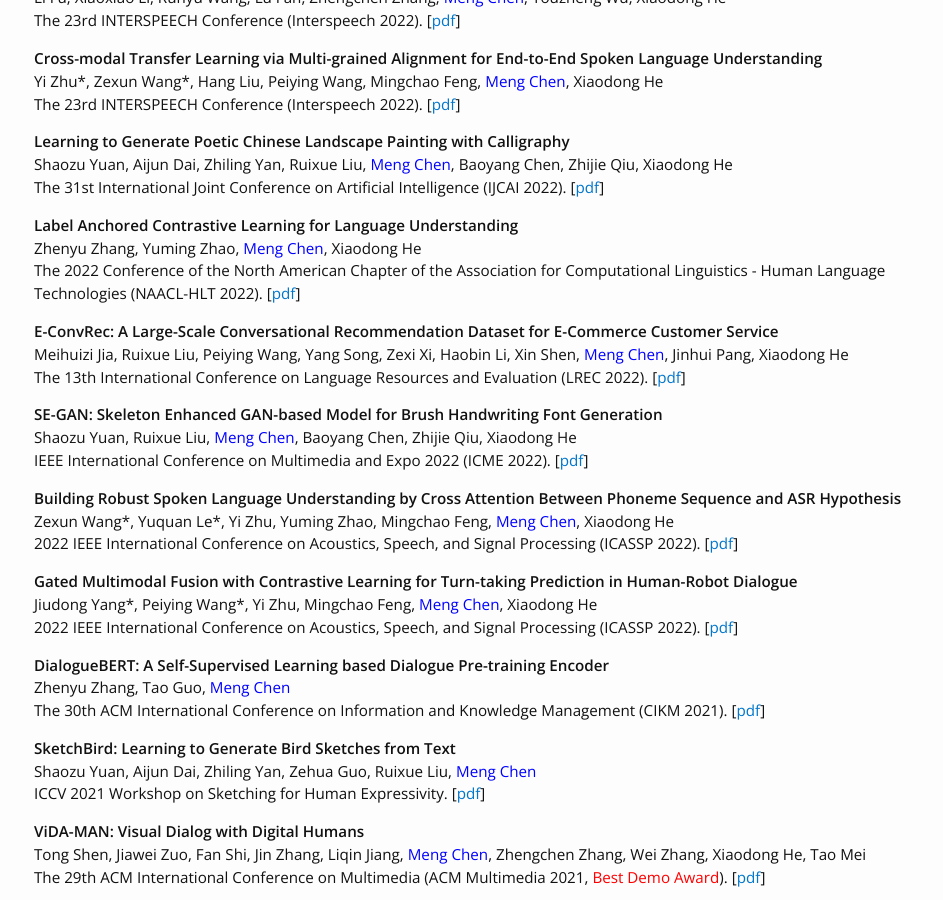
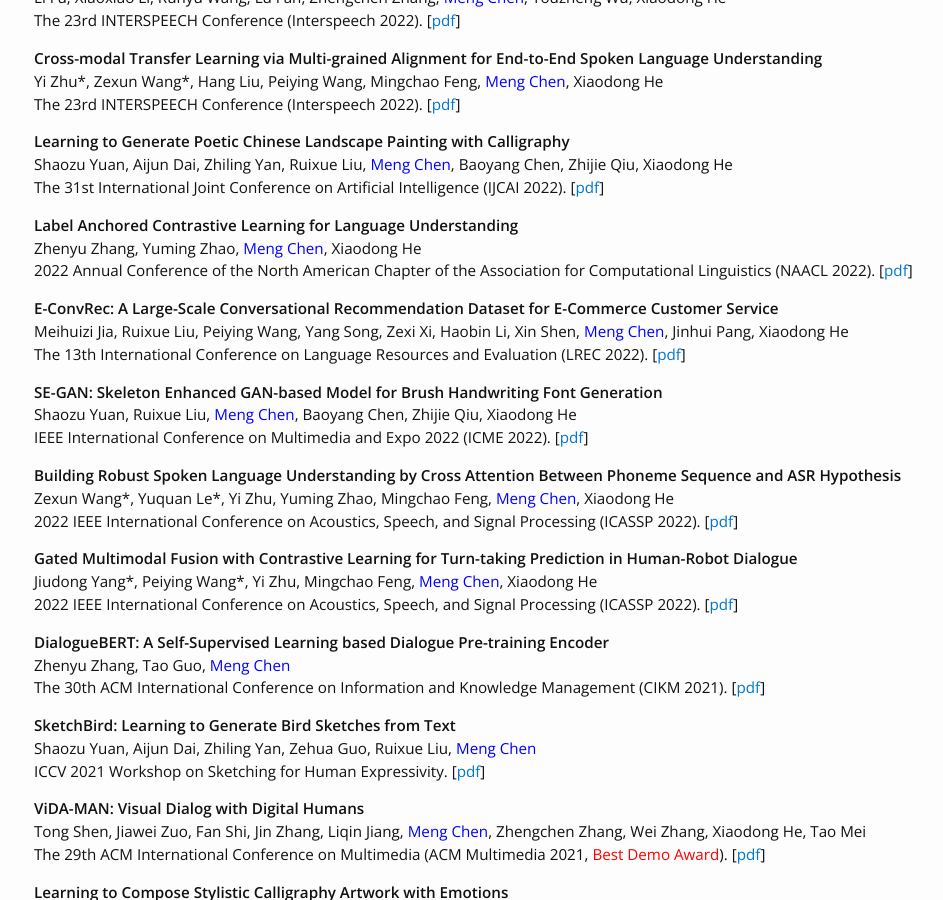
Before and after one commit to chenmengdx/chenmengdx.github.io, a Jekyll site: the page built from research.md, in a window 1280 px wide and 900 px high, scrolled down 441 px. Shown: the whole window, without its empty margins (161-1104 px from the left). Built offline with Jekyll 4.4.1, drawn with Linux system fonts in a browser that asks for light colours.

Commit message:
update info

```diff
--- a/index.html
+++ b/index.html
@@ -19,7 +19,7 @@
 </p>
 
 <p style="text-align:justify;">
-Before that, I was a Research Scientist at Dragon Research of <a href="http://www.nuance.com">Nuance Communications</a>. My research interests mainly focus on computational linguistics and automatic speech recognition. I graduated from the Multimodal Intelligence Joint Lab of <a href="http://www.ucas.ac.cn/">University of Chinese Academy of Sciences</a> and <a href="https://www.cuhk.edu.hk">The Chinese University of Hong Kong</a> in 2012. My supervisor was <a href="http://www.se.cuhk.edu.hk/people/hmmeng.html">Prof. Helen Meng</a>. Besides, I'm currently serving as the Programme Committee member for several top academic conferences including AAAI 2021/2022, ACL 2021/2022, EMNLP 2020/2021/2022, NAACL 2022, Interspeech 2022 etc.
+Before that, I was a Research Scientist at Dragon Research of <a href="http://www.nuance.com">Nuance Communications</a>. My research interests mainly focus on computational linguistics and automatic speech recognition. I graduated from the Multimodal Intelligence Joint Lab of <a href="http://www.ucas.ac.cn/">University of Chinese Academy of Sciences</a> and <a href="https://www.cuhk.edu.hk">The Chinese University of Hong Kong</a> in 2012. My supervisor was <a href="http://www.se.cuhk.edu.hk/people/hmmeng.html">Prof. Helen Meng</a>. Besides, I'm currently serving as the Programme Committee member for several top academic conferences including AAAI 2021/2022/2023, ACL 2021/2022, EMNLP 2020/2021/2022, NAACL 2022, Interspeech 2022 etc.
 </p>
 
 <p style="text-align:justify;">
--- a/research.md
+++ b/research.md
@@ -45,7 +45,7 @@
 <p>
 <b>Label Anchored Contrastive Learning for Language Understanding</b> <br />
 Zhenyu Zhang, Yuming Zhao, <font color="blue"> Meng Chen</font>, Xiaodong He <br />
-The 2022 Conference of the North American Chapter of the Association for Computational Linguistics - Human Language Technologies (NAACL-HLT 2022). [<a href="../papers/NAACL22.pdf">pdf</a>]
+2022 Annual Conference of the North American Chapter of the Association for Computational Linguistics (NAACL 2022). [<a href="../papers/NAACL22.pdf">pdf</a>]
 </p>
 
 <p>
```
